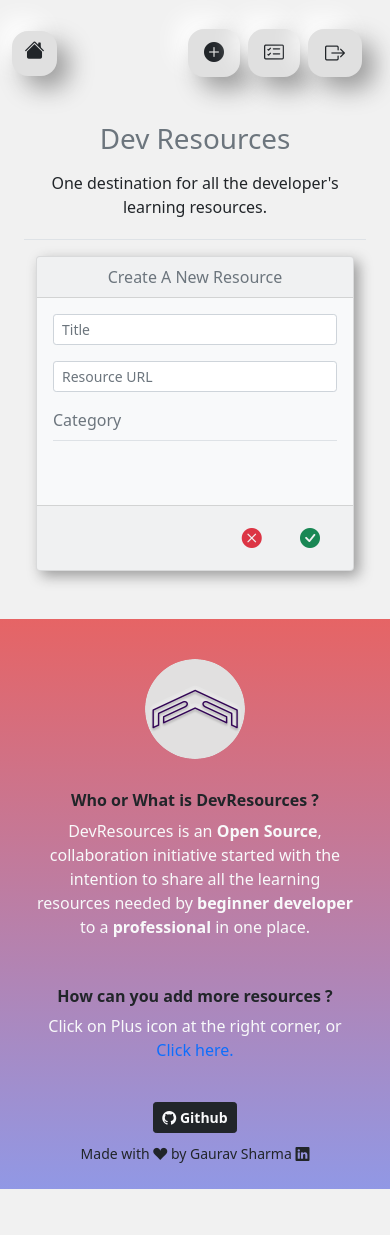
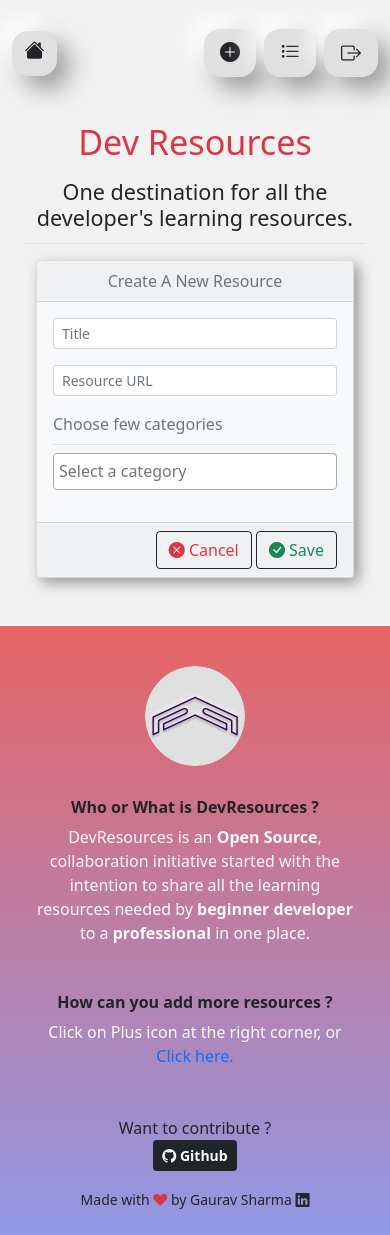
Before and after one commit to mnamegaurav/devresources, a Django app: page /resource/create/ in a window 390 px wide. Before the commit the page ends 1189 px from the top, so only its background shows below. Run offline with Django 3.2, Linux system fonts and the light colour scheme; the visitor is signed in with stand-in values (Sample User, id 1); data that the repository does not hold is empty; some libraries are stand-ins or nearby versions.

Commit message:
Some UI improvements and UX changes

```diff
--- a/core/forms.py
+++ b/core/forms.py
@@ -14,7 +14,7 @@ class ResourceForm(forms.ModelForm):
             'category',
             )
         widgets = {
-            'category': forms.CheckboxSelectMultiple(),
+            # 'category': forms.CheckboxSelectMultiple(),
             # 'description': forms.Textarea(),
         }
 
--- a/core/urls.py
+++ b/core/urls.py
@@ -24,7 +24,7 @@ urlpatterns = [
     # URls for only authenticated users
     path(
         'resource/list/',
-        ResourceListAddedByUserView.as_view(),
+        login_required(ResourceListAddedByUserView.as_view()),
         name='resource_list_by_me_view'
         ),
     path(
--- a/static_files/core/main.css
+++ b/static_files/core/main.css
@@ -44,8 +44,12 @@ body{
     transition-duration: 400ms;
 }
 
-.form-control:focus, .btn:focus, .btn-close:focus{
-    box-shadow: none;
+.form-control:focus,
+.btn:focus,
+.btn-close:focus,
+.btn-check:focus+.btn-outline-dark,
+.btn-outline-dark:focus {
+    box-shadow: none !important;
 }
 
 .hidden{
--- a/templates/accounts/signup.html
+++ b/templates/accounts/signup.html
@@ -33,7 +33,7 @@
         <div class="neumorphic__card input-group input-group-lg mb-3">
           <span class="input-group-text"><i class="bi bi-key-fill"></i></span>
           <input name="password1" type="password" class="form-control" id="id_password1" placeholder="Password" required>
-          <ul><li>Your password can’t be too similar to your other personal information.</li><li>Your password must contain at least 8 characters.</li><li>Your password can’t be a commonly used password.</li><li>Your password can’t be entirely numeric.</li></ul>
+          <ul><li>Your password can’t be too similar to your email.</li><li>Your password must contain at least 8 characters.</li><li>Your password can’t be a commonly used password.</li><li>Your password can’t be entirely numeric.</li></ul>
         </div>
         {% if form.password1.errors %}
           <div class="text-danger">
--- a/templates/base.html
+++ b/templates/base.html
@@ -51,5 +51,12 @@
 
     {% block extra_js %}{% endblock %}
 
+    <script type="text/javascript">
+        var tooltipTriggerList = [].slice.call(document.querySelectorAll('[data-bs-toggle="tooltip"]'))
+        var tooltipList = tooltipTriggerList.map(function (tooltipTriggerEl) {
+            return new bootstrap.Tooltip(tooltipTriggerEl)
+        })
+    </script>
+
   </body>
 </html>
--- a/templates/core/base.html
+++ b/templates/core/base.html
@@ -14,24 +14,29 @@
             <i class="bi bi-house-fill"></i>
           </a>
           {% if request.user.is_authenticated %}
-            <div class="navbar-brand d-flex">
-              <a href="{% url 'resource_create_view' %}" class="text-reset text-decoration-none px-3 py-2 neumorphic__button ms-2">
+            <div class="navbar-brand d-flex me-0">
+              <a href="{% url 'resource_create_view' %}" class="text-reset text-decoration-none px-3 py-2 neumorphic__button ms-2" data-bs-toggle="tooltip" data-bs-placement="bottom" title="Add More Resources">
                 <i class="bi bi-plus-circle-fill"></i>
               </a>
-              <a href="{% url 'resource_list_by_me_view' %}" class="text-reset text-decoration-none px-3 py-2 neumorphic__button ms-2">
-                <i class="bi bi-card-checklist"></i>
+              <a href="{% url 'resource_list_by_me_view' %}" class="text-reset text-decoration-none px-3 py-2 neumorphic__button ms-2" data-bs-toggle="tooltip" data-bs-placement="bottom" title="Resources Added By You">
+                <i class="bi bi-list-task"></i>
               </a>
               <form method="POST" action="{% url 'signout_view' %}">
                 {% csrf_token %}
-                <button class="px-3 py-2 neumorphic__button ms-2 btn btn-lg">
+                <button class="px-3 py-2 neumorphic__button ms-2 btn btn-lg" data-bs-toggle="tooltip" data-bs-placement="bottom" title="SignOut">
                   <i class="bi bi-box-arrow-right"></i>
                 </button>
               </form>
             </div>
           {% else %}
-            <a href="{% url 'signin_view' %}" class="navbar-brand text-reset text-decoration-none px-3 py-2 neumorphic__button">
-              <i class="bi bi-person-plus-fill"></i>
-            </a>
+            <div class="navbar-brand d-flex me-0">
+              <a href="{% url 'signin_view' %}" class="ms-2 text-reset text-decoration-none px-3 py-2 neumorphic__button">
+                <i class="bi bi-box-arrow-in-left"></i> Signin
+              </a>
+              <a href="{% url 'signup_view' %}" class="ms-2 text-reset text-decoration-none px-3 py-2 neumorphic__button">
+                <i class="bi bi-person-fill"></i> Signup
+              </a>
+            </div>
           {% endif %}
         </div>
       </nav>
@@ -65,7 +70,7 @@
           <div class="row">
             <div class="col-12 my-3">
               <h6 class="text-dark"><strong>Who or What is DevResources ?</strong></h6>
-              <p class="text-light display-9">DevResources is an <strong>Open Source</strong>, collaboration initiative started with the intention to share all the learning resources needed by <strong>beginner developer</strong> to a <strong>professional</strong> in one place.</p>
+              <p class="text-light">DevResources is an <strong>Open Source</strong>, collaboration initiative started with the intention to share all the learning resources needed by <strong>beginner developer</strong> to a <strong>professional</strong> in one place.</p>
             </div>
           </div>
 
@@ -73,9 +78,9 @@
             <div class="col-12 my-3 ">
               <h6 class="text-dark"><strong>How can you add more resources ?</strong></h6>
               {% if request.user.is_authenticated %}
-                <p class="text-light display-9">Click on Plus icon at the right corner, or <a href="{% url 'resource_create_view' %}" class="text-decoration-none">Click here.</a></p>
+                <p class="text-light">Click on Plus icon at the right corner, or <a href="{% url 'resource_create_view' %}" class="text-decoration-none">Click here.</a></p>
               {% else %}
-                <p class="text-light display-9">Simply by <a href="{% url 'signin_view' %}" class="text-decoration-none">signing in</a></p>
+                <p class="text-light"><a href="{% url 'signin_view' %}" class="text-decoration-none"><strong>Sign in</strong></a> and you are ready to add.</p>
               {% endif %}
             </div>
           </div>
@@ -106,8 +111,9 @@
           </div> -->
 
           <div class="row">
-            <div class="col-12 my-2">
+            <div class="col-12 my-3">
               <div class="m-auto">
+                <p class="m-auto">Want to contribute ?</p>
                 <a target="_blank" class="text-light btn btn-sm btn-dark" href="https://github.com/hamhaingaurav/devresources">
                   <i class="bi bi-github"></i>
                   <strong>Github</strong>
@@ -120,7 +126,7 @@
             <div class="col-12">
               <div class="m-auto">
                 <a target="_blank" class="text-decoration-none text-dark" href="https://www.linkedin.com/in/hamhaingaurav/">
-                  <span style="font-size: 14px;">Made with <i class="bi bi-suit-heart-fill"></i> by Gaurav Sharma <i class="bi bi-linkedin"></i></span>
+                  <span style="font-size: 14px;">Made with <i class="bi bi-suit-heart-fill text-danger"></i> by Gaurav Sharma <i class="bi bi-linkedin"></i></span>
                 </a>
               </div>
             </div>
--- a/templates/core/resource_create_form.html
+++ b/templates/core/resource_create_form.html
@@ -7,12 +7,14 @@
 {% block content %}
 
 <div class="container">
+
   <div class="row px-md-5">
     <div class="col-12 pb-1 border-bottom">
-      <p class="text-secondary text-center display-6">Dev Resources</p>
-      <p class="text-dark text-center display-8">One destination for all the developer's learning resources.</p>
+      <p class="text-center display-4 text-danger">Dev Resources</p>
+      <p class="text- text-center h4">One destination for all the developer's learning resources.</p>
     </div>
   </div>
+
   <div class="row">
     <div class="col-12 col-md-10 mx-auto">
       <form method="POST">
@@ -52,7 +54,7 @@
 
             <div class="col-12 mb-3">
               <label for="{{ form.category.auto_id }}" class="form-label border-bottom w-100 pb-2 text-muted">
-                {{ form.category.label }}
+                Choose few categories
               </label>
               {{ form.category }}
               {% if form.category.errors %}
@@ -64,10 +66,10 @@
 
           </div>
           <div class="card-footer text-end">
-            <a class="text-decoration-none neumorphic__buttton btn btn-lg text-danger" href="{% url 'resource_list_by_me_view' %}">
-              <i class="bi bi-x-circle-fill"></i>
+            <a class="text-decoration-none neumorphic__buttton btn btn-outline-dark text-danger" href="{% url 'resource_list_by_me_view' %}">
+              <i class="bi bi-x-circle-fill"></i> Cancel
             </a>
-            <button class="text-decoration-none neumorphic__buttton btn btn-lg text-success"><i class="bi bi-check-circle-fill"></i></button>
+            <button class="text-decoration-none neumorphic__buttton btn btn-outline-dark text-success"><i class="bi bi-check-circle-fill"></i> Save</button>
           </div>
         </form>
       </div>
@@ -78,5 +80,14 @@
 {% endblock %}
 
 {% block extra_js %}
+<script src="https://code.jquery.com/jquery-3.6.0.slim.min.js" integrity="sha256-u7e5khyithlIdTpu22PHhENmPcRdFiHRjhAuHcs05RI=" crossorigin="anonymous"></script>
+
 <script src="https://cdn.jsdelivr.net/npm/select2@4.1.0-rc.0/dist/js/select2.min.js"></script>
+
+<script type="text/javascript">
+  $('#id_category').select2({
+    placeholder: 'Select a category',
+    width: '100%',
+  });
+</script>
 {% endblock %}
```
Also changed, not shown: templates/core/home.html (+5 -5 lines), templates/core/resource_list.html (+12 -12 lines), templates/core/resource_update_form.html (+18 -7 lines).
